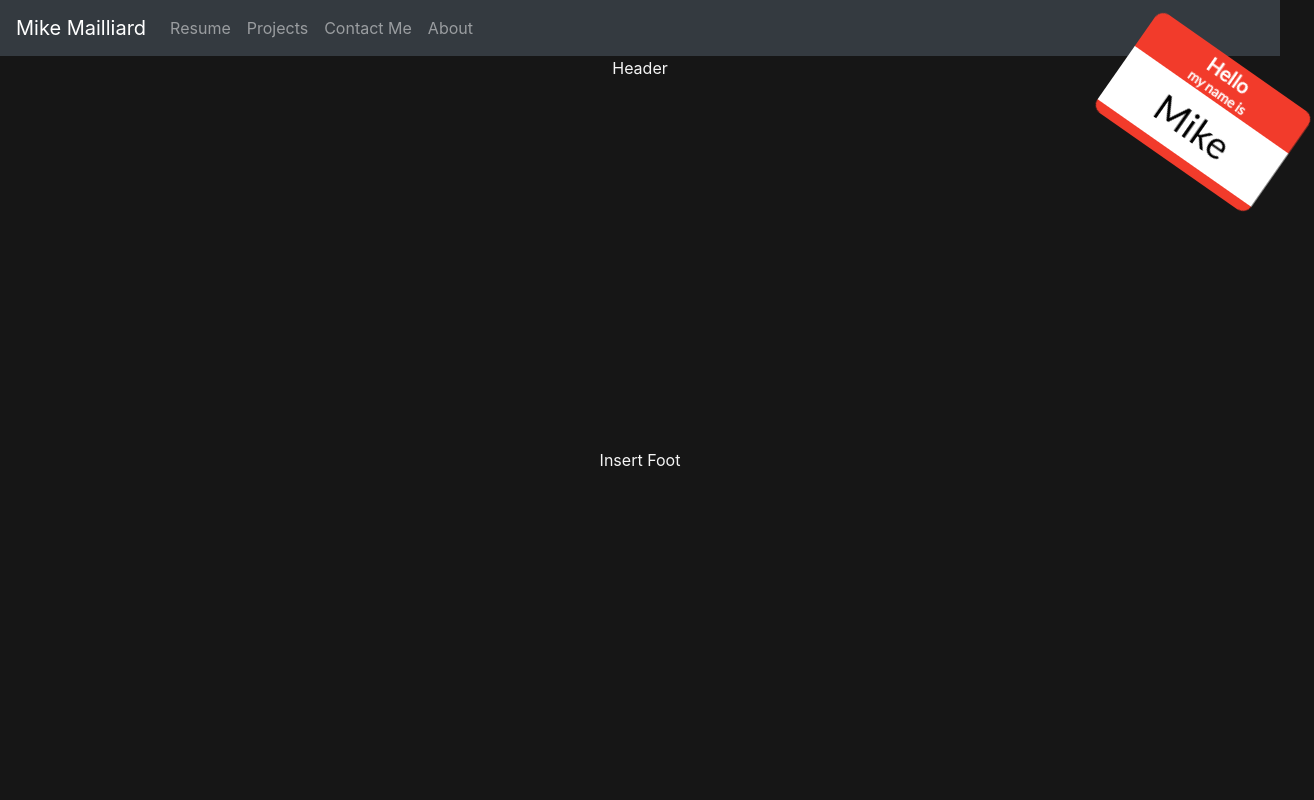
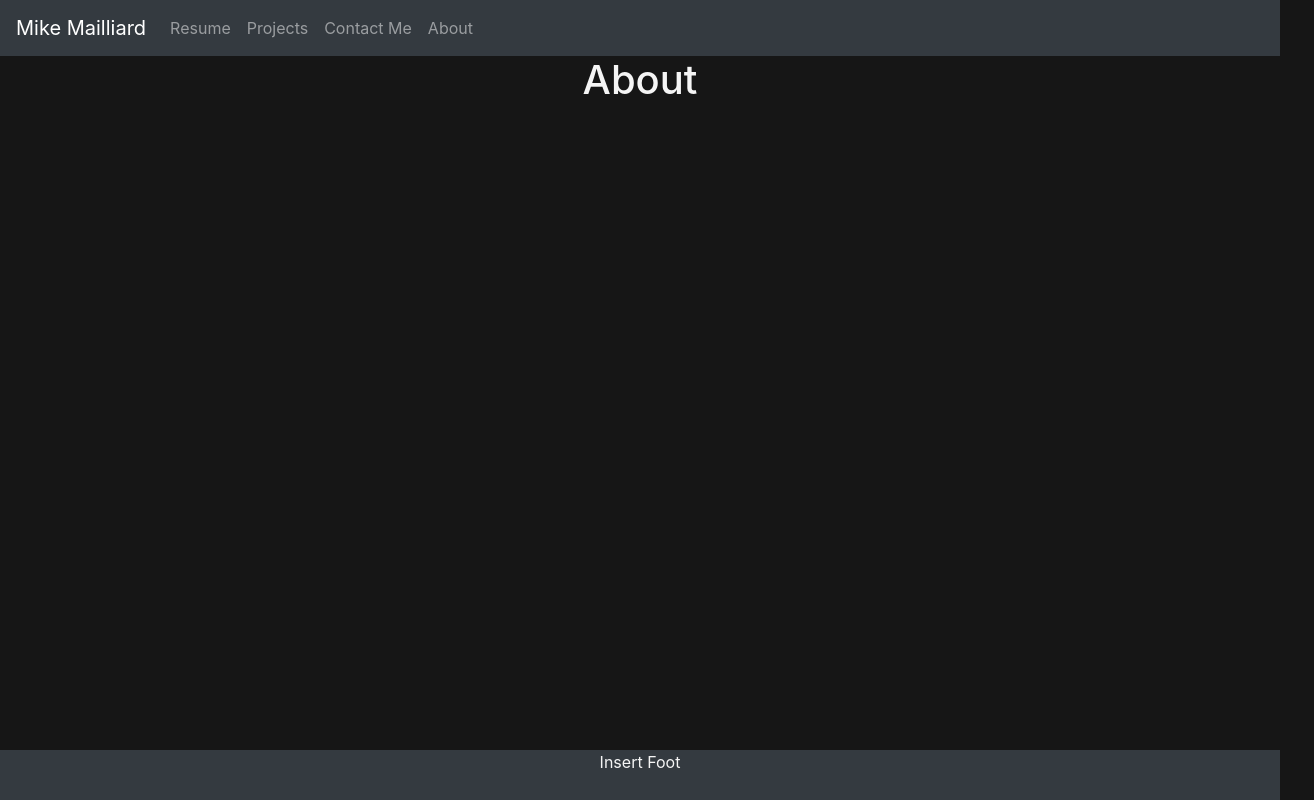
Before and after one commit to mjmailliard/Portfolio, a React (Create React App) app: page /about in a window 1280 px wide. Shown: the whole page, 1314 px wide, since content can reach past the window. Built offline with nearby package versions, Linux system fonts and the light colour scheme.

Commit message:
functional routing, added footer

```diff
--- a/src/App.css
+++ b/src/App.css
@@ -2,6 +2,14 @@ body {
   text-align: center;
   background-color: rgb(22, 22, 22);
   color: whitesmoke;
+}
+footer{
+  position: absolute;
+  text-align: center;
+  bottom: 0px;
+  height: 50px;
+  width: 100vw;
+  background-color: #343a40;
 }
 .nameTag{
   margin-top: 10%;
--- a/src/App.js
+++ b/src/App.js
@@ -4,7 +4,7 @@ import './App.css';
 import Layout from './Components/Layout';
 // import Layout from './Components/Layout'
 import NameTag from './Components/NameTag'
-import Routing from './Routing'
+
 class App extends Component {
   render() {
     return (
--- a/src/Components/Layout.js
+++ b/src/Components/Layout.js
@@ -11,11 +11,11 @@ class Layout extends Component {
 
 
                     <header>
-                    <Navbar/>
-                    Header
+                        <Navbar/>
                    </header>
 
                         {this.props.children}
+
                 <footer> Insert Foot</footer>
 </div>
         );
--- a/src/Components/Navbar.js
+++ b/src/Components/Navbar.js
@@ -12,7 +12,7 @@ export default class Navbar extends Component {
             <div className="collapse navbar-collapse" id="navbarColor01">
                 <ul className="navbar-nav mr-auto">
                     <li className="nav-item">
-                        <a className="nav-link" href="/portfolio">Resume</a>
+                        <a className="nav-link" href="/resume">Resume</a>
                     </li>
                     <li className="nav-item">
                         <a className="nav-link" href="/projects">Projects</a>
--- a/src/index.js
+++ b/src/index.js
@@ -1,10 +1,15 @@
-import React from 'react';
+import React, {Fragment} from 'react';
 import ReactDOM from 'react-dom';
 import './index.css';
-import App from './App';
+import Routing from './Routing'
+
 import * as serviceWorker from './serviceWorker';
-
-ReactDOM.render(<App />, document.getElementById('root'));
+const System = () => (
+    <Fragment>
+        <Routing/>
+    </Fragment>
+)
+ReactDOM.render(<System />, document.getElementById('root'));
 
 // If you want your app to work offline and load faster, you can change
 // unregister() to register() below. Note this comes with some pitfalls.
```
